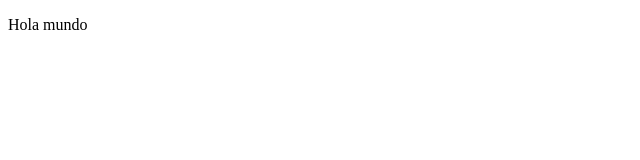
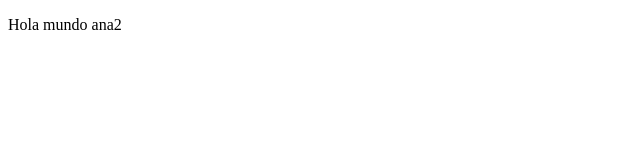
Before and after one commit to jose9505/git-curso_nuevas_tecnologias, a plain HTML site: page index.html in a window 1280 px wide. Shown: the full height of the page, 0-640 px from the left. Drawn offline with Linux system fonts and the light colour scheme.

Commit message:
segundo modificacion

```diff
--- a/index.html
+++ b/index.html
@@ -8,7 +8,7 @@
 </head>
 <body>
 
-    <p>Hola mundo</p>
+    <p>Hola mundo ana2</p>
 
 </body>
 </html>
```
